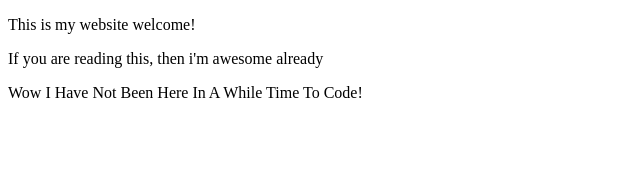
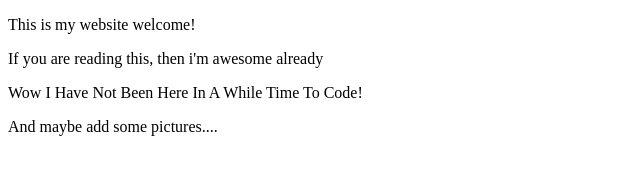
Before and after one commit to GaMeR59/gamer59.github.io, a plain HTML site: page index.html in a window 1280 px wide. Shown: the whole page, without its empty margins (0-640 px from the left). Drawn offline with Linux system fonts and the light colour scheme.

Commit message:
Update index.html

```diff
--- a/index.html
+++ b/index.html
@@ -9,5 +9,6 @@
 <p> This is my website welcome! </p>
 <p> If you are reading this, then i'm awesome already </p>
 <p> Wow I Have Not Been Here In A While Time To Code! </p>
+<p> And maybe add some pictures.... </p>
 </body>
 </html>
```
